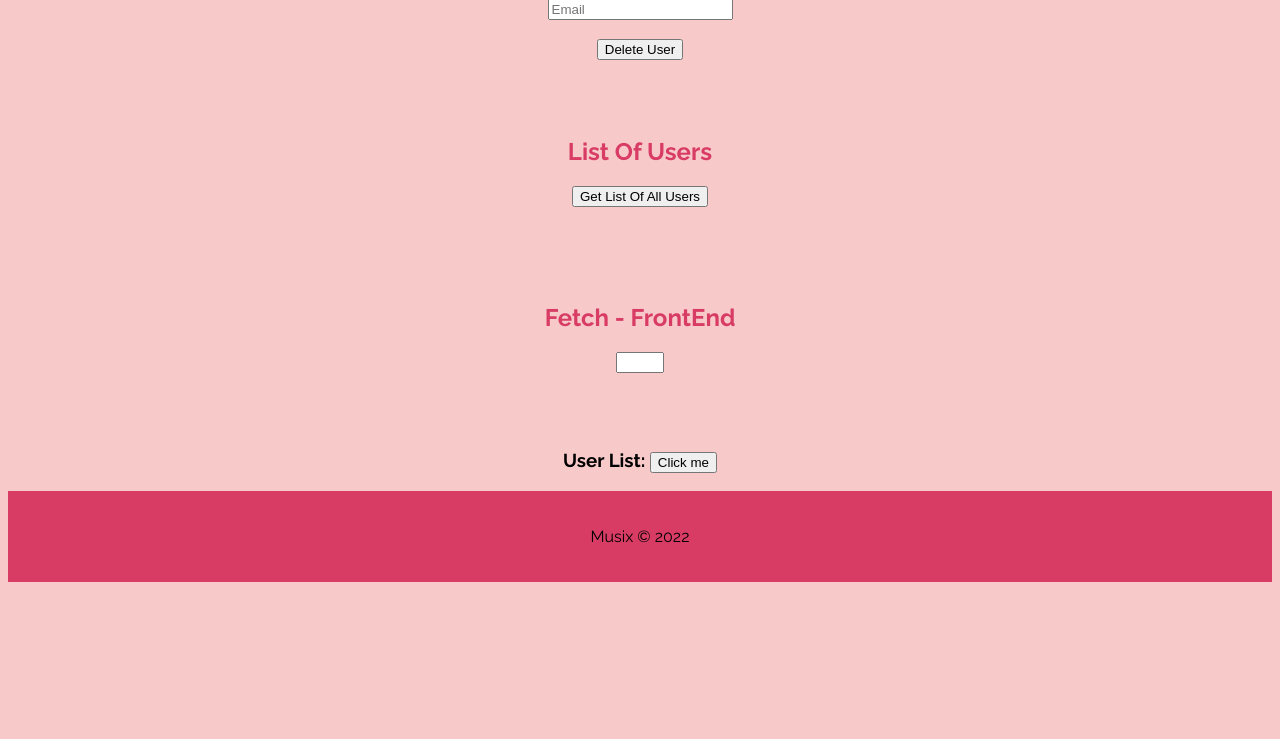
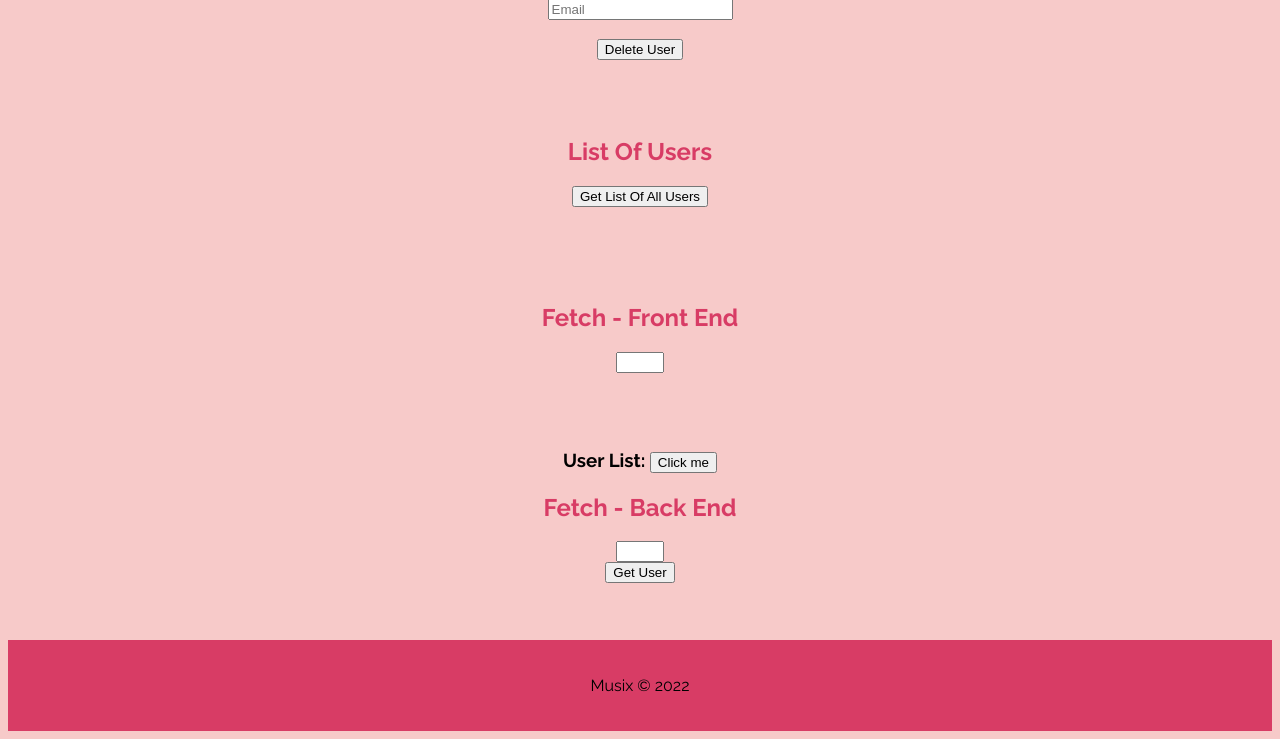
Before and after one commit to pelegel/Peleg_Eliyahou-Part4, a Flask app: page /fetch_fe in a window 1280 px wide. Shown: the part 1285-2024 px from the top of the page. Before the commit the page ends 1867 px from the top, so only its background shows below. Run offline with Flask 2, Linux system fonts and the light colour scheme; some libraries are stand-ins or nearby versions.

Commit message:
fetch be get user

```diff
--- a/app.py
+++ b/app.py
@@ -10,10 +10,10 @@ import requests
 app = Flask(__name__)
 app.config.from_pyfile('settings.py')
 
-#
-# app.secret_key = '123'
-# app.config['SESSION_PERMANENT'] = True
-# app.config['PERMANENT_SESSION_LIFETIME'] = timedelta(minutes=20)
+
+app.secret_key = '123'
+app.config['SESSION_PERMANENT'] = True
+app.config['PERMANENT_SESSION_LIFETIME'] = timedelta(minutes=20)
 
 
 ###### Components
@@ -63,19 +63,6 @@ def outer_source_func():
 
 
 
-def save_users_to_session(users):
-    users_list_to_save = []
-    for user in users:
-        users_dict = {
-            'avatar': users['avatar'],
-            'first_name': users['first_name'],
-            'email': users['email'],
-        }
-        users_list_to_save.append(users_dict)
-    session['users'] = users_list_to_save
-
-
-
 
 def get_specific_user(id):
     users = []
@@ -101,5 +88,60 @@ def fetch_fe_func():
 
 
 
+
+
+
+def get_users_sync():
+    users = []
+    res = requests.get(f'https://reqres.in/api/users')
+    users_data = res.json()
+    user = users_data['data']
+    users.append(user)
+    return users
+
+
+
+def save_users_to_session(users, user_id):
+    user_to_save = []
+    users_data = users[0]
+    for user in users_data:
+        if user['id'] == user_id:
+            users_dict = {
+                'first_name': user['first_name'],
+                'email': user['email'],
+                'avatar': user['avatar']
+            }
+            user_to_save.append(users_dict)
+            print(user_to_save)
+
+    session['user'] = user_to_save
+
+
+
+
+
+@app.route('/fetch_be')
+def fetch_be_func():
+    session.clear()
+
+    if 'type' in request.args:
+        user_id = int(request.args['user_num_fetch_be'])
+        users = []
+
+        # SYNC
+        if request.args['type'] == 'sync':
+            users = get_users_sync()
+
+        save_users_to_session(users, user_id)
+
+    else:
+        session.clear()
+
+    print(session)
+    return render_template('assignment4.html')
+
+
+
+
 if __name__ == '__main__':
     app.run(debug=True)
--- a/pages/assignment4/assignment4.py
+++ b/pages/assignment4/assignment4.py
@@ -1,4 +1,4 @@
-from flask import Blueprint, render_template, request, redirect, url_for, flash
+from flask import Blueprint, render_template, request, redirect, url_for, flash, session
 from utilities.db_manager import interact_db
 import requests
 
@@ -14,6 +14,7 @@ assignment4 = Blueprint('assignment4', __name__,
 #routes
 @assignment4.route('/assignment4')
 def assignment4_page():
+    session.clear()
     return render_template('assignment4.html')
 
 
--- a/pages/assignment4/templates/assignment4.html
+++ b/pages/assignment4/templates/assignment4.html
@@ -96,22 +96,58 @@
         {# ....................... end list of users form .....................#}
 
 
+
+
+        {# ----------------------- front end fetch form -----------------------#}
+
         <div class="user_list">
-            <h2 class="header">Fetch - FrontEnd</h2>
+            <h2 class="header">Fetch - Front End</h2>
             <form action="/fetch_fe">
                 <input type="number" id="user_num_fetch_fe" min="0" max="6"><br><br><br>
             </form>
 
             <h3>User List: <button onclick="fetch_users_fe()">Click me</button></h3>
-            <main id="fetch_fe_results">
+            <main id="fetch_fe_results"></main>
+        </div>
 
-            </main>
+        {# ...................... end front end fetch form ....................#}
+
+
+
+
+        {# ------------------------ back end fetch form -----------------------#}
+
+        <div class="user_list">
+            <h2 class="header">Fetch - Back End</h2>
+            <form action="/fetch_be" method="get">
+                <input type="number" id="user_num_fetch_be" name="user_num_fetch_be" min="1" max="6" required>
+                <input type="hidden" name="type" value="sync">
+                <input type="submit" value="Get User"><br><br><br>
+            </form>
+
+
+            {% if session.user %}
+                {% for user in session.user %}
+                    <img src="{{user.avatar}}" alt="Profile Picture"/>
+                    <div>
+                        <span>{{user.first_name}}</span>
+                        <br>
+                        <a href="mailto:{{user.email}}">Send Email</a>
+                    </div>
+
+                {% endfor %}
+            {% endif %}
+
+
 
         </div>
 
+        {# ...................... end back end fetch form .....................#}
+
+
+
 
     </div>
-
     {% block javascript %}
         <script src="{{ url_for('assignment4.static', filename='js/assignment4.js') }}"></script>
         <!-- JavaScript Bundle with Popper -->
```
